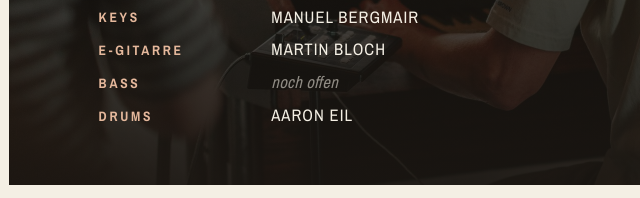
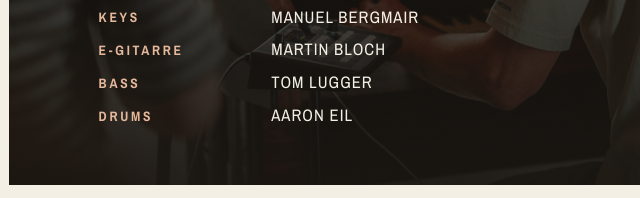
Before and after one commit to dkkrexa-tech/muu-2026-11-20, a plain HTML site: page Setlist_MUU_20_November_2026.html in a window 1280 px wide. Shown: the part 602-800 px from the top of the page, 31-671 px from the left. Drawn offline with nearby package versions, Linux system fonts and the light colour scheme.

Commit message:
Bass: Tom Lugger
Co-Authored-By: Claude Opus 5.5 <noreply@anthropic.com>

```diff
--- a/Setlist_MUU_20_November_2026.html
+++ b/Setlist_MUU_20_November_2026.html
@@ -438,7 +438,7 @@
       <dt>Backings</dt><dd class="">Maria Bergmair · Karola Krexa</dd>
       <dt>Keys</dt><dd class="">Manuel Bergmair</dd>
       <dt>E-Gitarre</dt><dd class="">Martin Bloch</dd>
-      <dt>Bass</dt><dd class="open">noch offen</dd>
+      <dt>Bass</dt><dd class="">Tom Lugger</dd>
       <dt>Drums</dt><dd class="">Aaron Eil</dd>
     </dl>
   </header>
```
Also changed, not shown: mischer.html (+1 -1 lines), 14 other files.
